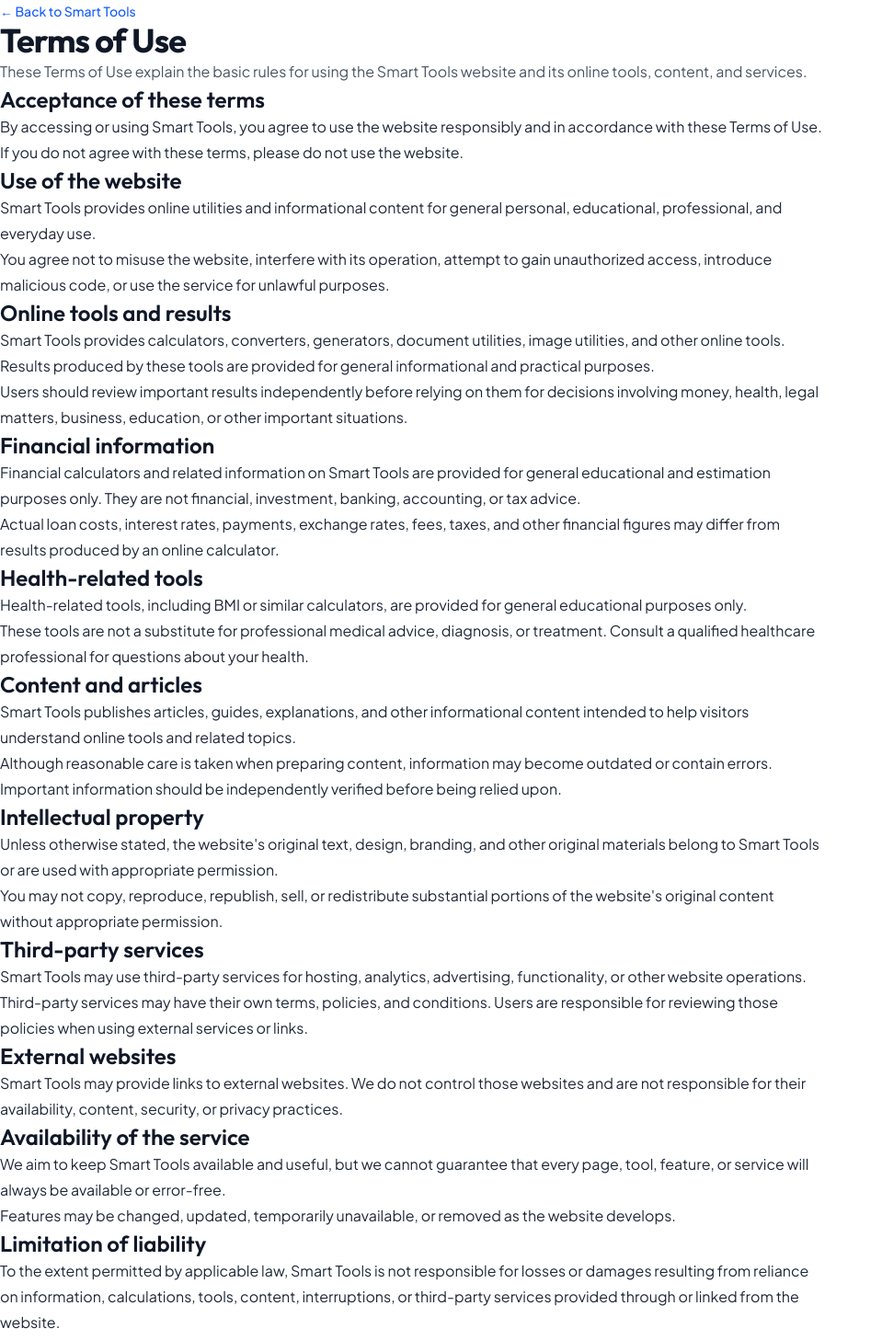
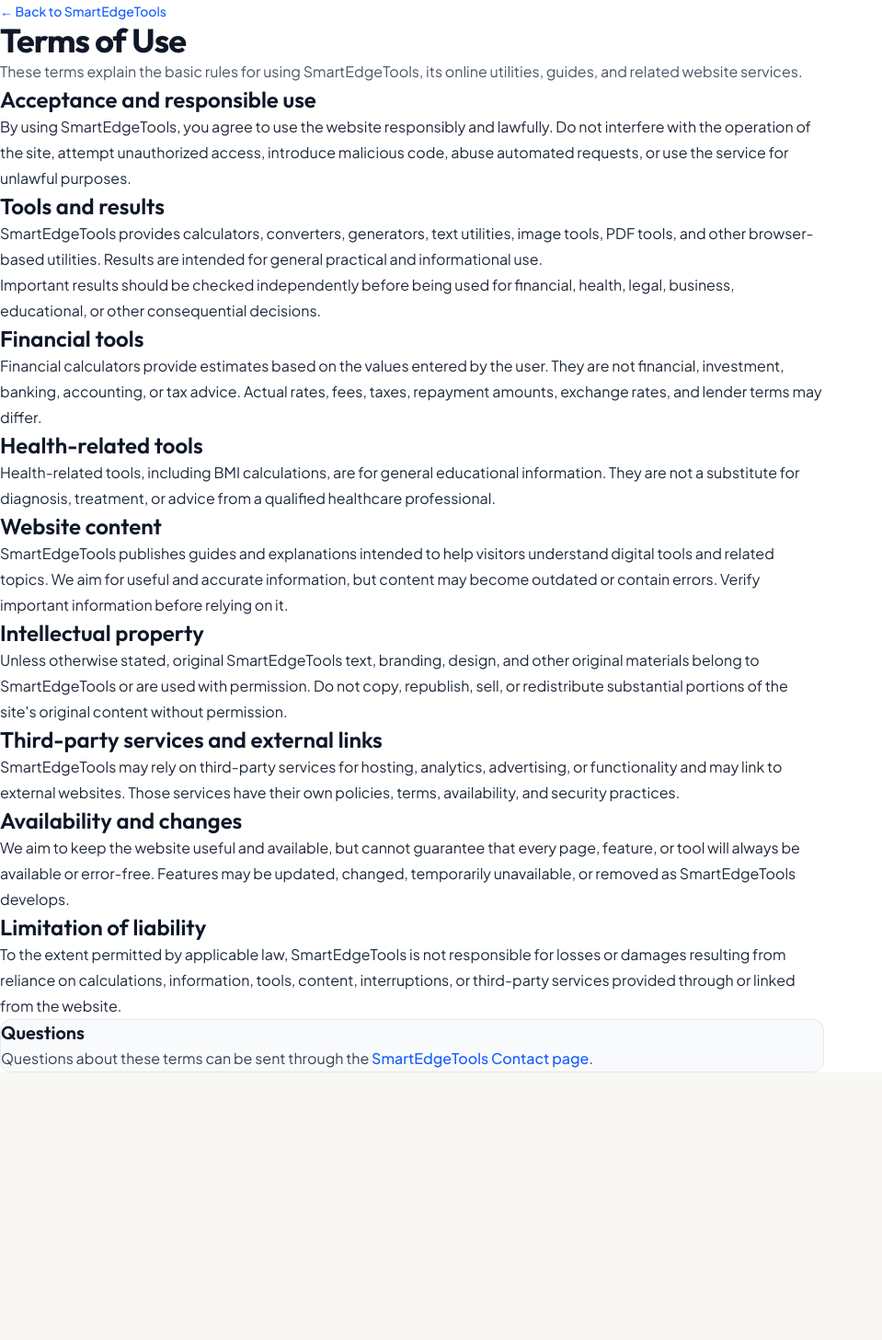
Before and after one commit to athersaud-smart-tools/smart-tools, a Next.js app: page /terms in a window 1280 px wide. Shown: the top 1457 px of the page at 92% size, without its empty margins (0-959 px from the left). After the commit the page ends 1166 px from the top, so only its background shows below. Built offline with nearby package versions, Linux system fonts and the light colour scheme.

Commit message:
polish brand and trust pages

```diff
--- a/app/terms/page.tsx
+++ b/app/terms/page.tsx
@@ -4,7 +4,7 @@
 export const metadata: Metadata = {
   title: "Terms of Use",
   description:
-    "Read the Smart Tools Terms of Use covering website access, online tools, content, disclaimers, third-party services, and acceptable use.",
+    "Read the SmartEdgeTools Terms of Use covering website access, tools, content, disclaimers, third-party services, and acceptable use.",
   alternates: { canonical: "/terms" },
 };
 
@@ -12,234 +12,110 @@
   return (
     <main className="min-h-screen bg-white px-6 py-12 text-gray-800">
       <div className="mx-auto max-w-4xl">
-        <Link
-          href="/"
-          className="mb-8 inline-block text-sm font-medium text-blue-600 hover:underline"
-        >
-          ← Back to Smart Tools
+        <Link href="/" className="mb-8 inline-block text-sm font-medium text-blue-600 hover:underline">
+          ← Back to SmartEdgeTools
         </Link>
 
         <article className="space-y-8">
           <header>
-            <h1 className="text-4xl font-bold tracking-tight text-gray-900">
-              Terms of Use
-            </h1>
-
+            <h1 className="text-4xl font-bold tracking-tight text-gray-900">Terms of Use</h1>
             <p className="mt-4 leading-7 text-gray-600">
-              These Terms of Use explain the basic rules for using the Smart
-              Tools website and its online tools, content, and services.
+              These terms explain the basic rules for using SmartEdgeTools, its online utilities,
+              guides, and related website services.
             </p>
           </header>
 
           <section className="space-y-4">
-            <h2 className="text-2xl font-semibold text-gray-900">
-              Acceptance of these terms
-            </h2>
-
+            <h2 className="text-2xl font-semibold text-gray-900">Acceptance and responsible use</h2>
             <p className="leading-7">
-              By accessing or using Smart Tools, you agree to use the website
-              responsibly and in accordance with these Terms of Use. If you do
-              not agree with these terms, please do not use the website.
+              By using SmartEdgeTools, you agree to use the website responsibly and lawfully. Do not
+              interfere with the operation of the site, attempt unauthorized access, introduce malicious
+              code, abuse automated requests, or use the service for unlawful purposes.
             </p>
           </section>
 
           <section className="space-y-4">
-            <h2 className="text-2xl font-semibold text-gray-900">
-              Use of the website
-            </h2>
-
+            <h2 className="text-2xl font-semibold text-gray-900">Tools and results</h2>
             <p className="leading-7">
-              Smart Tools provides online utilities and informational content
-              for general personal, educational, professional, and everyday
-              use.
+              SmartEdgeTools provides calculators, converters, generators, text utilities, image tools,
+              PDF tools, and other browser-based utilities. Results are intended for general practical
+              and informational use.
             </p>
-
             <p className="leading-7">
-              You agree not to misuse the website, interfere with its
-              operation, attempt to gain unauthorized access, introduce
-              malicious code, or use the service for unlawful purposes.
+              Important results should be checked independently before being used for financial, health,
+              legal, business, educational, or other consequential decisions.
             </p>
           </section>
 
           <section className="space-y-4">
-            <h2 className="text-2xl font-semibold text-gray-900">
-              Online tools and results
-            </h2>
-
+            <h2 className="text-2xl font-semibold text-gray-900">Financial tools</h2>
             <p className="leading-7">
-              Smart Tools provides calculators, converters, generators,
-              document utilities, image utilities, and other online tools.
-              Results produced by these tools are provided for general
-              informational and practical purposes.
-            </p>
-
-            <p className="leading-7">
-              Users should review important results independently before
-              relying on them for decisions involving money, health, legal
-              matters, business, education, or other important situations.
+              Financial calculators provide estimates based on the values entered by the user. They are
+              not financial, investment, banking, accounting, or tax advice. Actual rates, fees, taxes,
+              repayment amounts, exchange rates, and lender terms may differ.
             </p>
           </section>
 
           <section className="space-y-4">
-            <h2 className="text-2xl font-semibold text-gray-900">
-              Financial information
-            </h2>
-
+            <h2 className="text-2xl font-semibold text-gray-900">Health-related tools</h2>
             <p className="leading-7">
-              Financial calculators and related information on Smart Tools are
-              provided for general educational and estimation purposes only.
-              They are not financial, investment, banking, accounting, or tax
-              advice.
-            </p>
-
-            <p className="leading-7">
-              Actual loan costs, interest rates, payments, exchange rates,
-              fees, taxes, and other financial figures may differ from results
-              produced by an online calculator.
+              Health-related tools, including BMI calculations, are for general educational information.
+              They are not a substitute for diagnosis, treatment, or advice from a qualified healthcare
+              professional.
             </p>
           </section>
 
           <section className="space-y-4">
-            <h2 className="text-2xl font-semibold text-gray-900">
-              Health-related tools
-            </h2>
-
+            <h2 className="text-2xl font-semibold text-gray-900">Website content</h2>
             <p className="leading-7">
-              Health-related tools, including BMI or similar calculators, are
-              provided for general educational purposes only.
-            </p>
-
-            <p className="leading-7">
-              These tools are not a substitute for professional medical advice,
-              diagnosis, or treatment. Consult a qualified healthcare
-              professional for questions about your health.
+              SmartEdgeTools publishes guides and explanations intended to help visitors understand
+              digital tools and related topics. We aim for useful and accurate information, but content
+              may become outdated or contain errors. Verify important information before relying on it.
             </p>
           </section>
 
           <section className="space-y-4">
-            <h2 className="text-2xl font-semibold text-gray-900">
-              Content and articles
-            </h2>
-
+            <h2 className="text-2xl font-semibold text-gray-900">Intellectual property</h2>
             <p className="leading-7">
-              Smart Tools publishes articles, guides, explanations, and other
-              informational content intended to help visitors understand
-              online tools and related topics.
-            </p>
-
-            <p className="leading-7">
-              Although reasonable care is taken when preparing content,
-              information may become outdated or contain errors. Important
-              information should be independently verified before being relied
-              upon.
+              Unless otherwise stated, original SmartEdgeTools text, branding, design, and other original
+              materials belong to SmartEdgeTools or are used with permission. Do not copy, republish,
+              sell, or redistribute substantial portions of the site's original content without permission.
             </p>
           </section>
 
           <section className="space-y-4">
-            <h2 className="text-2xl font-semibold text-gray-900">
-              Intellectual property
-            </h2>
-
+            <h2 className="text-2xl font-semibold text-gray-900">Third-party services and external links</h2>
             <p className="leading-7">
-              Unless otherwise stated, the website&apos;s original text, design,
-              branding, and other original materials belong to Smart Tools or
-              are used with appropriate permission.
-            </p>
-
-            <p className="leading-7">
-              You may not copy, reproduce, republish, sell, or redistribute
-              substantial portions of the website&apos;s original content without
-              appropriate permission.
+              SmartEdgeTools may rely on third-party services for hosting, analytics, advertising, or
+              functionality and may link to external websites. Those services have their own policies,
+              terms, availability, and security practices.
             </p>
           </section>
 
           <section className="space-y-4">
-            <h2 className="text-2xl font-semibold text-gray-900">
-              Third-party services
-            </h2>
-
+            <h2 className="text-2xl font-semibold text-gray-900">Availability and changes</h2>
             <p className="leading-7">
-              Smart Tools may use third-party services for hosting, analytics,
-              advertising, functionality, or other website operations.
-            </p>
-
-            <p className="leading-7">
-              Third-party services may have their own terms, policies, and
-              conditions. Users are responsible for reviewing those policies
-              when using external services or links.
+              We aim to keep the website useful and available, but cannot guarantee that every page,
+              feature, or tool will always be available or error-free. Features may be updated, changed,
+              temporarily unavailable, or removed as SmartEdgeTools develops.
             </p>
           </section>
 
           <section className="space-y-4">
-            <h2 className="text-2xl font-semibold text-gray-900">
-              External websites
-            </h2>
-
+            <h2 className="text-2xl font-semibold text-gray-900">Limitation of liability</h2>
             <p className="leading-7">
-              Smart Tools may provide links to external websites. We do not
-              control those websites and are not responsible for their
-              availability, content, security, or privacy practices.
-            </p>
-          </section>
-
-          <section className="space-y-4">
-            <h2 className="text-2xl font-semibold text-gray-900">
-              Availability of the service
-            </h2>
-
-            <p className="leading-7">
-              We aim to keep Smart Tools available and useful, but we cannot
-              guarantee that every page, tool, feature, or service will always
-              be available or error-free.
-            </p>
-
-            <p className="leading-7">
-              Features may be changed, updated, temporarily unavailable, or
-              removed as the website develops.
-            </p>
-          </section>
-
-          <section className="space-y-4">
-            <h2 className="text-2xl font-semibold text-gray-900">
-              Limitation of liability
-            </h2>
-
-            <p className="leading-7">
-              To the extent permitted by applicable law, Smart Tools is not
-              responsible for losses or damages resulting from reliance on
-              information, calculations, tools, content, interruptions, or
-              third-party services provided through or linked from the
-              website.
-            </p>
-          </section>
-
-          <section className="space-y-4">
-            <h2 className="text-2xl font-semibold text-gray-900">
-              Changes to these terms
-            </h2>
-
-            <p className="leading-7">
-              These Terms of Use may be updated as the website, tools, and
-              services change. Updated terms will be published on this page.
+              To the extent permitted by applicable law, SmartEdgeTools is not responsible for losses or
+              damages resulting from reliance on calculations, information, tools, content, interruptions,
+              or third-party services provided through or linked from the website.
             </p>
           </section>
 
           <section className="rounded-xl border border-gray-200 bg-gray-50 p-6">
-            <h2 className="text-xl font-semibold text-gray-900">
-              Questions
-            </h2>
-
+            <h2 className="text-xl font-semibold text-gray-900">Questions</h2>
             <p className="mt-2 leading-7 text-gray-700">
-              If you have questions about these Terms of Use, please visit the
-              Smart Tools contact page.
+              Questions about these terms can be sent through the{" "}
+              <Link href="/contact" className="font-medium text-blue-600 hover:underline">SmartEdgeTools Contact page</Link>.
             </p>
-
-            <Link
-              href="/contact"
-              className="mt-4 inline-block font-medium text-blue-600 hover:underline"
-            >
-              Contact Smart Tools →
-            </Link>
           </section>
         </article>
       </div>
```
